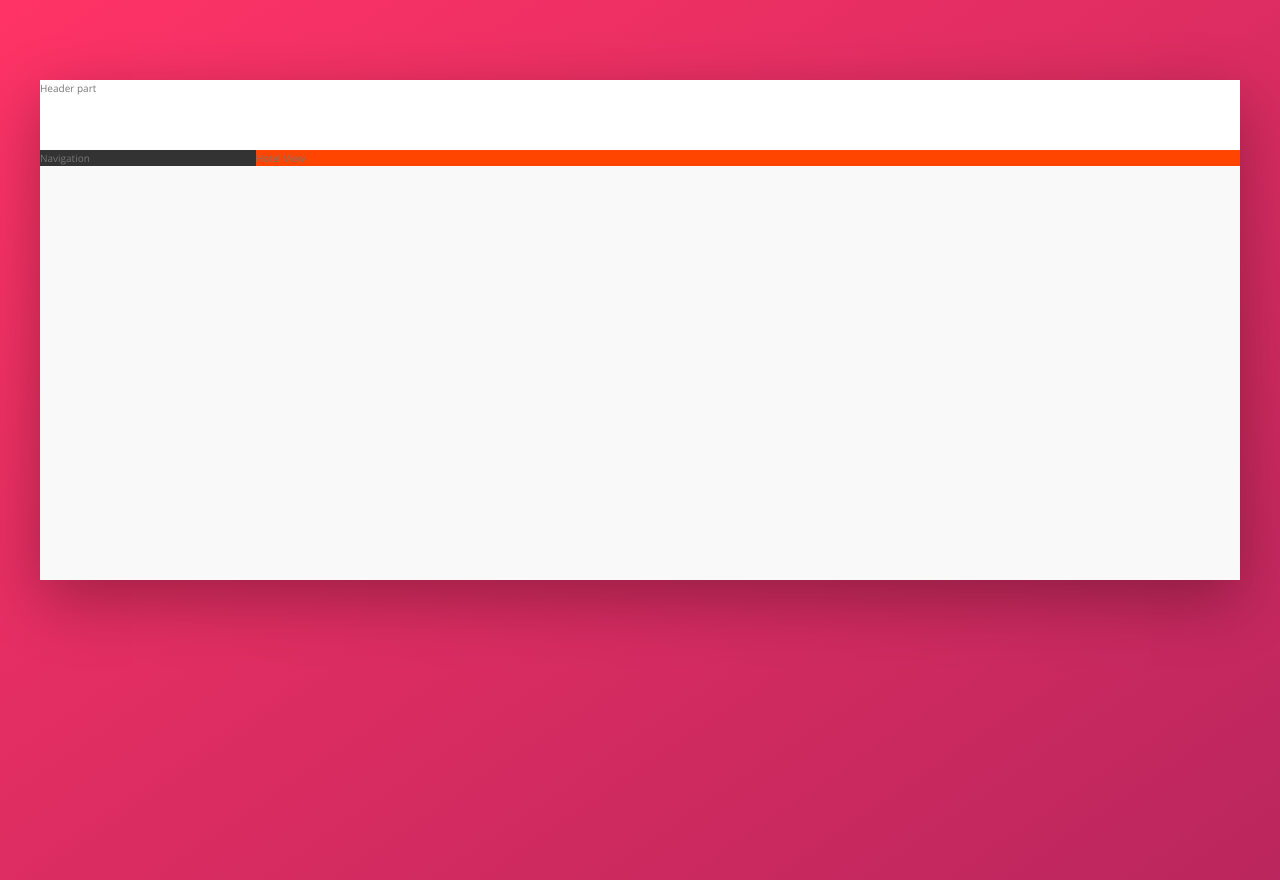
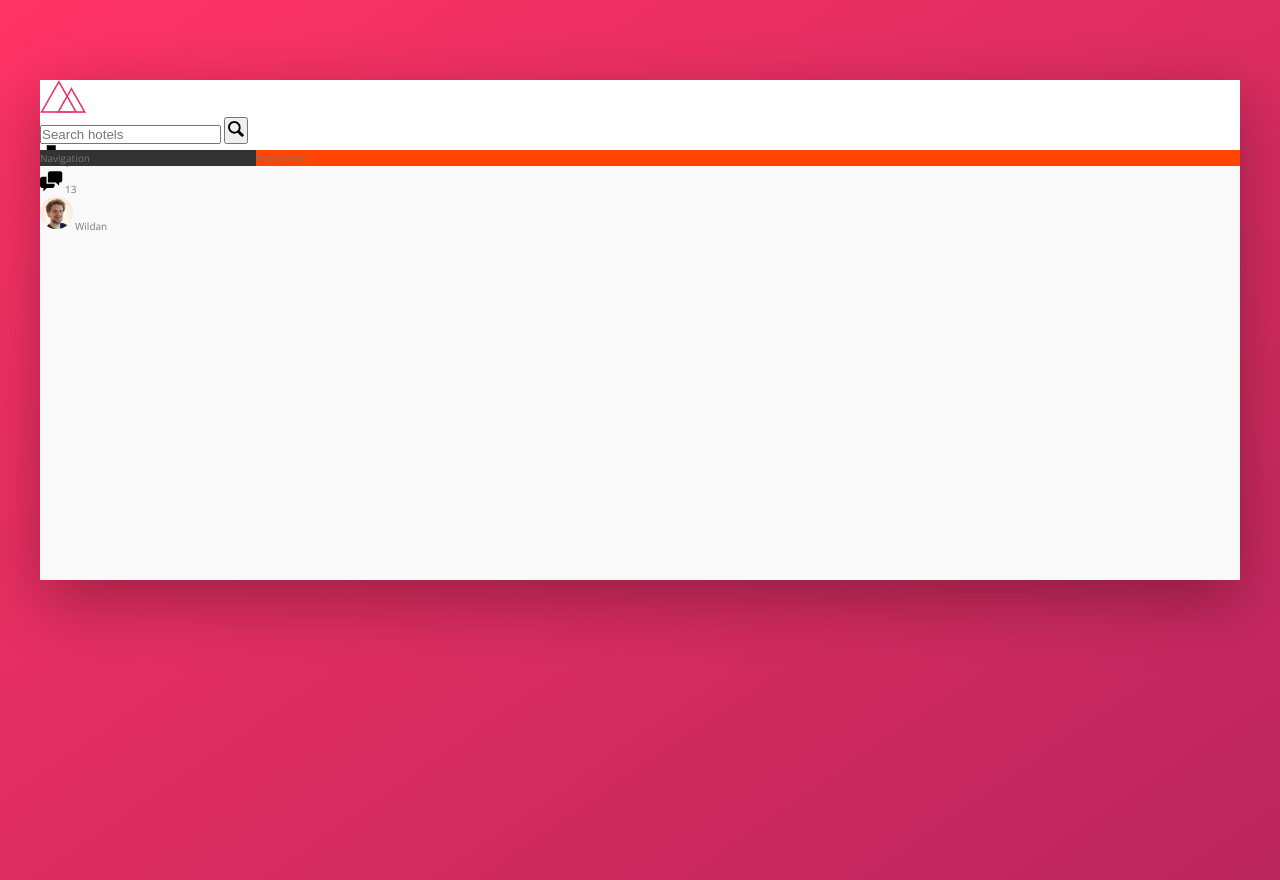
Before and after one commit to Akhmadwildan99/belajar-css-flex-box, a website: page index.html in a window 1280 px wide. Drawn offline with nearby package versions, Linux system fonts and the light colour scheme.

Commit message:
header p1

```diff
--- a/index.html
+++ b/index.html
@@ -13,7 +13,35 @@
     <body>
         <div class="container">
             <header class="header">
-                Header part
+                <img src="img/logo.png"  alt="trillo logo" class="logo">
+
+                <form action="#" class="search">
+                    <input type="text" class="search__input" placeholder="Search hotels">
+                    <button class="search__button">
+                        <svg class="search__icon">
+                            <use xlink:href="img/sprite.svg#icon-magnifying-glass"></use>
+                        </svg>
+                    </button>
+                </form>
+                <nav class="user-nav">
+                    <div class="user-nav__icon-box">
+                        <svg class="user-nav__icon">
+                            <use  xlink:href="img/sprite.svg#icon-bookmark"></use>
+                        </svg>
+                        <span class="user-nav__notification">7</span>
+                    </div>
+
+                    <div class="user-nav__icon-box">
+                        <svg class="user-nav__icon">
+                            <use  xlink:href="img/sprite.svg#icon-chat"></use>
+                        </svg>
+                        <span class="user-nav__notification">13</span>
+                    </div>
+                    <div class="user-nav__user">
+                        <img src="img/user.jpg" alt="User photo" class="user-nav__user-photo">
+                        <span class="user-nav__user-name">Wildan</span>
+                    </div>
+                </nav>
             </header>
             <div class="content">
                 <nav class="sidebar">
--- a/sass/_components.scss
+++ b/sass/_components.scss
@@ -0,0 +1,54 @@
+///////////////////////////////////////////
+//////// LOGO
+.logo {
+    height: 3.25rem;
+}
+
+
+
+///////////////////////////////////////////
+//////// SEARCH
+
+.search {
+
+    &__input {
+
+    }
+
+    &__button  {
+
+    }
+
+    &__icon {
+        height: 2rem;
+        width: 2rem;
+    }
+}
+
+///////////////////////////////////////////
+//////// NAVIGATION
+
+.user-nav {
+
+    &__icon-box {
+
+    }
+
+    &__notification  {
+
+    }
+
+    &__icon {
+        height: 2.25rem;
+        width: 2.25rem;
+    }
+
+    &__user-photo {
+        height: 3.25rem;
+        border-radius: 50%;
+    }
+
+    &__user-name {
+
+    }
+}
```
Also changed, not shown: css/style.css.
